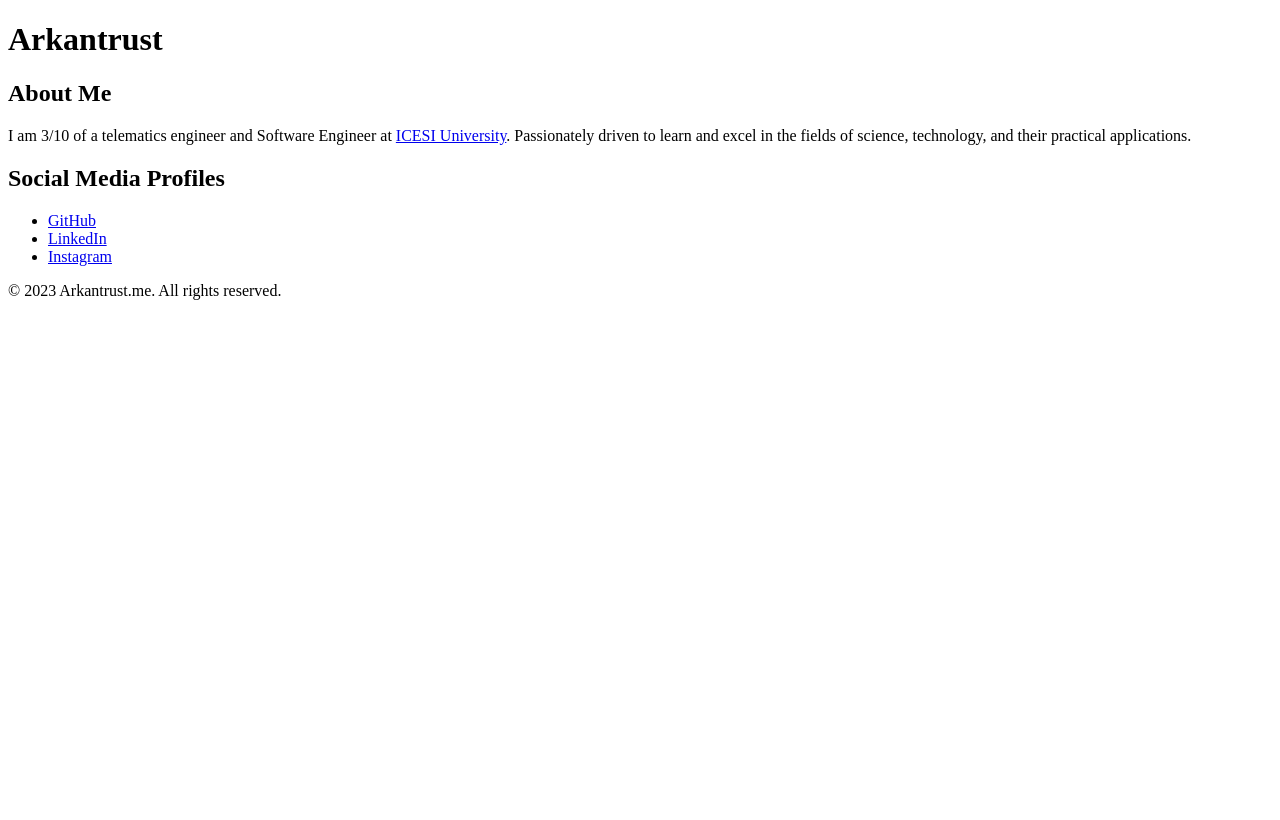
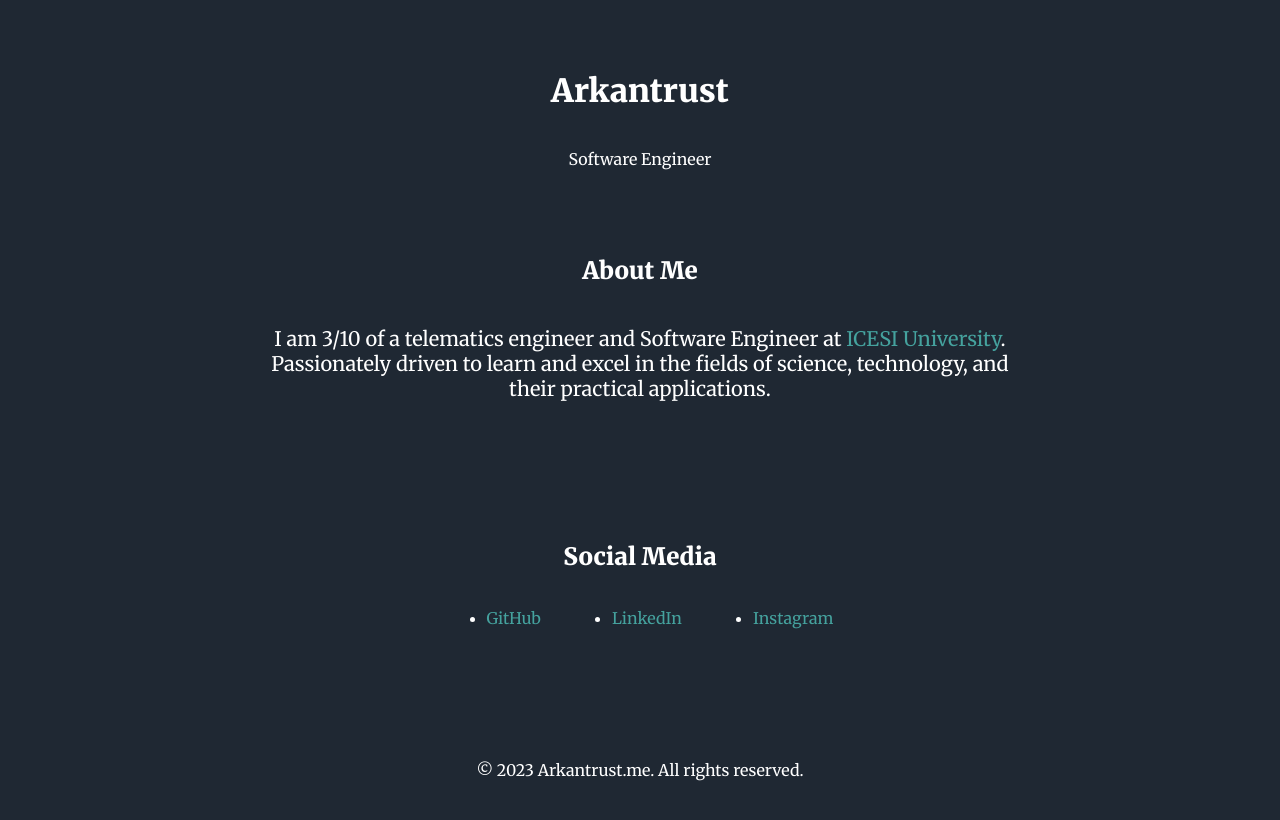
Before and after one commit to arkantrust/arkantrust.github.io, a plain HTML site: page index.html in a window 1280 px wide. Drawn offline with Linux system fonts and the light colour scheme.

Commit message:
Added CSS styling

```diff
--- a/index.html
+++ b/index.html
@@ -6,25 +6,29 @@
     <meta http-equiv="X-UA-Compatible" content="IE=edge">
     <meta name="viewport" content="width=device-width, initial-scale=1.0">
     <title>Arkantrust</title>
+
+    <link rel="preconnect" href="https://fonts.googleapis.com">
+    <link rel="preconnect" href="https://fonts.gstatic.com" crossorigin>
+    <link href="https://fonts.googleapis.com/css2?family=Merriweather:wght@300;400;900&display=swap" rel="stylesheet">
+
+    <link rel="stylesheet" href="./style.css">
 </head>
 
 <body>
     <header>
         <h1>Arkantrust</h1>
-    </header>
-
-    <section>
+        <p>Software Engineer</p>
+        <header>
             <h2>About Me</h2>
-        <p>
-            I am 3/10 of a telematics engineer and Software Engineer at <a href="https://www.icesi.edu.co/en">ICESI
-                University</a>. Passionately driven to learn and excel in the
-            fields of science, technology, and their practical applications.
+            <p id="about-me" >I am 3/10 of a telematics engineer and Software Engineer at
+                <a href="https://www.icesi.edu.co/en">ICESI University</a>. Passionately driven to learn
+                and excel in the fields of science, technology, and their practical applications.
             </p>
             </section>
 
             <section>
-        <h2>Social Media Profiles</h2>
-        <ul>
+                <h2>Social Media</h2>
+                <ul class="social-media">
                     <li><a href="https://github.com/Arkantrust">GitHub</a></li>
                     <li><a href="https://www.linkedin.com/in/david-dulce/">LinkedIn</a></li>
                     <li><a href="https://www.instagram.com/dulce_david_26/">Instagram</a></li>
@@ -35,5 +39,4 @@
                 <p>&copy; 2023 Arkantrust.me. All rights reserved.</p>
             </footer>
 </body>
-
 </html>
--- /dev/null
+++ b/style.css
@@ -0,0 +1,59 @@
+body {
+    margin: 0;
+    font-family: 'Merriweather', serif;
+    color: white;
+    background-color: #1f2833;
+    overflow: hidden;
+}
+
+header {
+    position: relative;
+    display: flex;
+    flex-direction: column;
+    align-items: center;
+    min-height: 100vh;
+    padding: 50px 20vw;
+}
+
+section {
+    position: relative;
+    display: flex;
+    flex-direction: column;
+    align-items: center;
+    min-height: 400;
+    padding: 100px 20vw;
+}
+
+
+.social-media {
+    display: flex;
+    flex-direction: row;
+    justify-content: space-evenly;
+    width: 200%;
+}
+
+.dark {
+    background: #1f2833;
+}
+
+.gray {
+    background: #c5c6c7;
+}
+
+.turquoise {
+    background: #66fcf1;
+}
+
+.dark-turquoise {
+    background: #45a29e;
+}
+
+a {
+    text-decoration: none;
+    color: #45a29e;
+}
+
+#about-me {
+    font-size: 20px;
+    text-align: center;
+}
```
Lines whose indentation alone changed are shown as unchanged.
